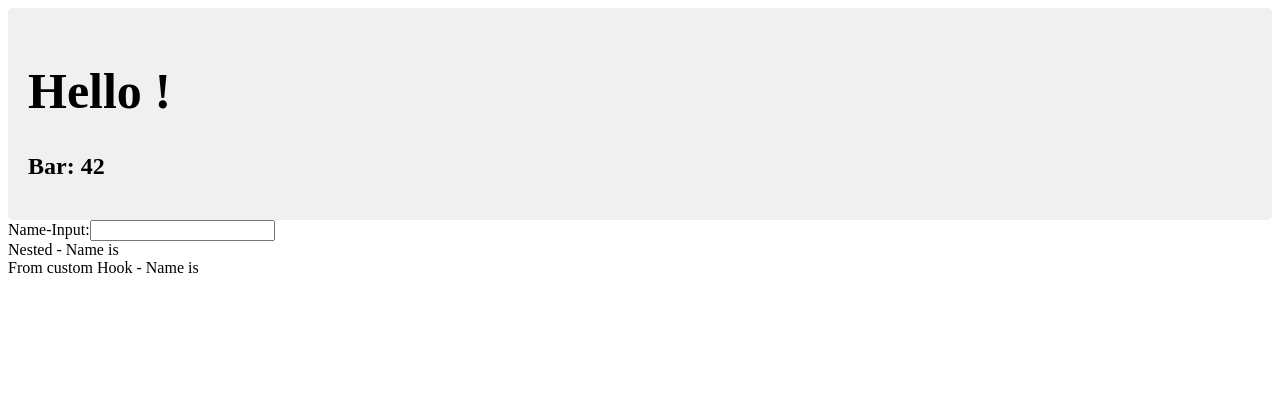
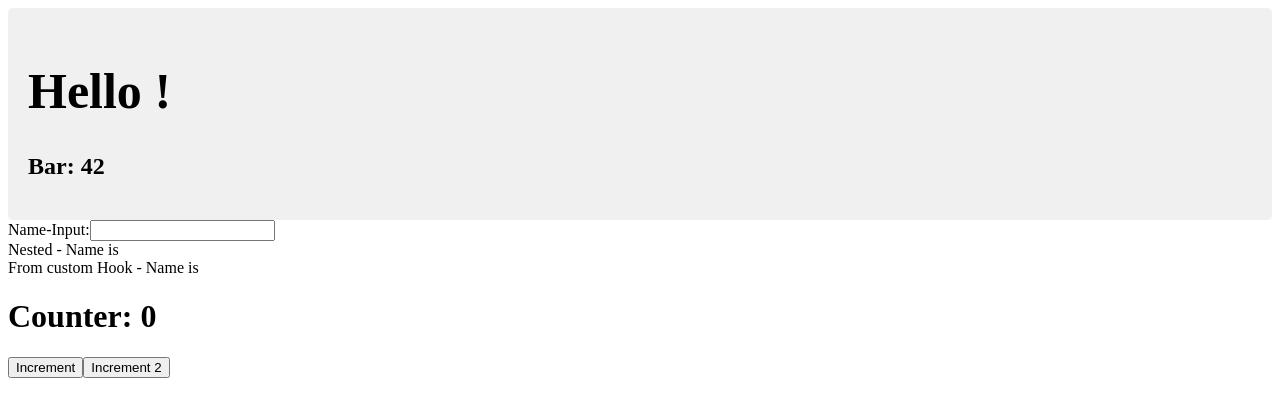
Before and after one commit to it-economics/react-training-2025-04-02--04, a React (Vite) app in the folder apps/react-training-2025-04-02--04/: page / in a window 1280 px wide. Shown: the top 416 px of the page. Built offline with nearby package versions, Linux system fonts and the light colour scheme.

Commit message:
Add counter using useEffect

```diff
--- a/apps/react-training-2025-04-02--04/src/app/app.tsx
+++ b/apps/react-training-2025-04-02--04/src/app/app.tsx
@@ -1,4 +1,4 @@
-import { createContext, use, useState } from 'react';
+import { createContext, use, useEffect, useState } from 'react';
 import Hello from '../hello/hello';
 import Input from '../input/input';
 
@@ -11,7 +11,29 @@ export function App() {
         <Hello name={name} />
         <Input onInputChange={(value) => setName(value)} />
         <Content />
+        <Counter />
       </NameContext>
+    </div>
+  );
+}
+
+const Counter = () => {
+  const [count, setCount] = useState(0);
+  const [count2, setCount2] = useState(0);
+
+  useEffect(() => {
+    document.title = `Count: ${count}`;
+  }, [count, count2]);
+
+  useEffect(() => {
+    document.title = `Count: ${count}`;
+  }, [count, count2]);
+
+  return (
+    <div>
+      <h1>Counter: {count}</h1>
+      <button onClick={() => setCount((prev) => prev + 1)}>Increment</button>
+      <button onClick={() => setCount2((prev) => prev + 1)}>Increment 2</button>
     </div>
   );
 }
```
